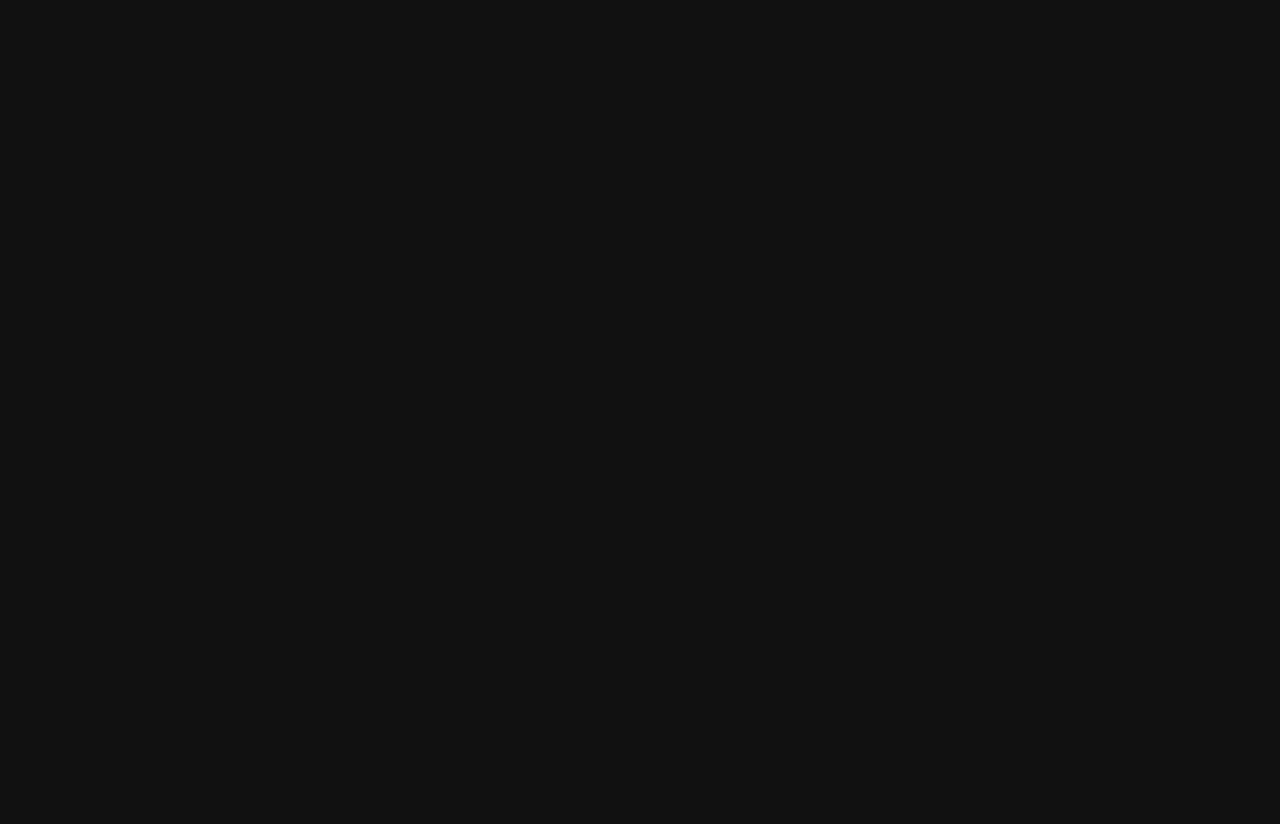
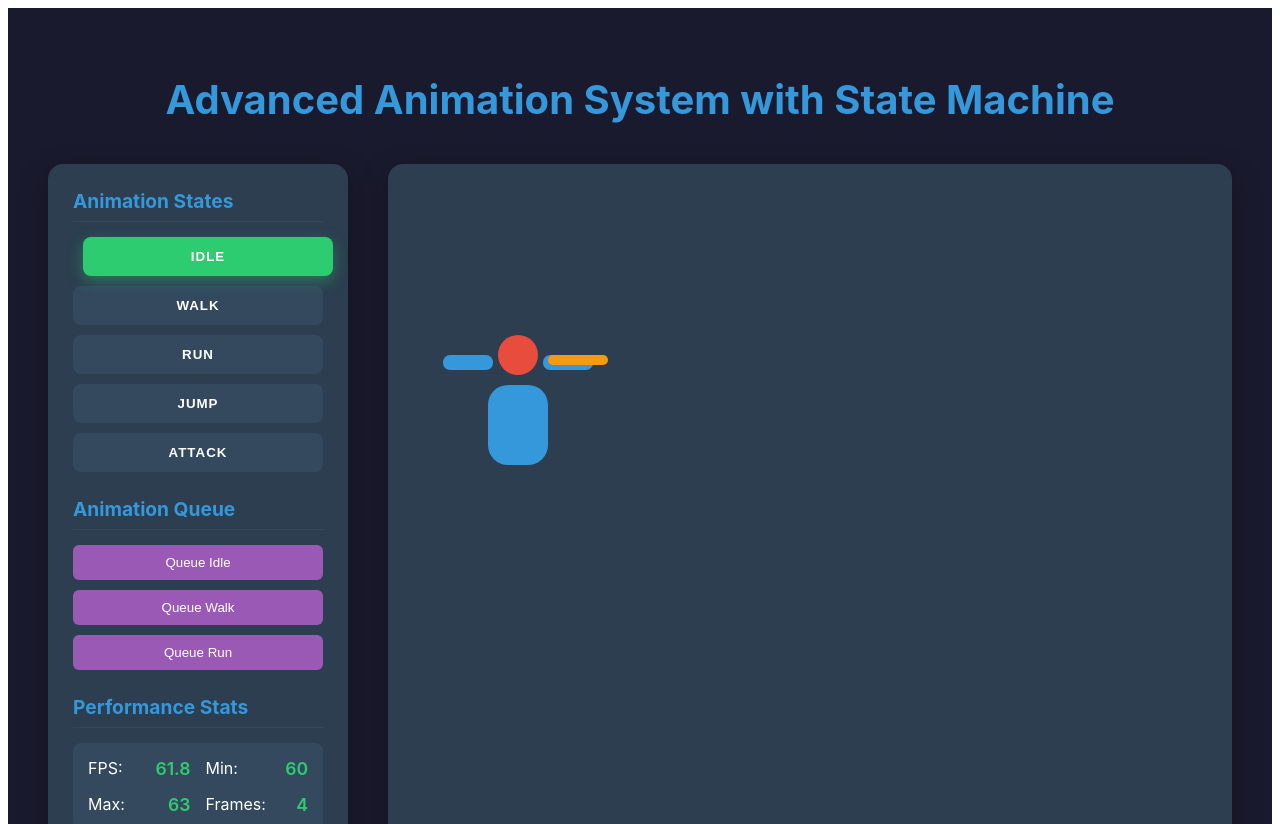
Before and after one commit to deepankar-sah/GSAP-WITH-REACT, a React (Vite) app: page / in a window 1280 px wide. Shown: the top 824 px of the page. Before the commit the page ends 800 px from the top, so only its background shows below. Built offline with nearby package versions, Linux system fonts and the light colour scheme.

Commit message:
New Some Changes

```diff
--- a/src/App.jsx
+++ b/src/App.jsx
@@ -6,6 +6,18 @@ import InteractiveButton from "./projects/InteractiveButtons";
 import PageLoadAnimation from "./projects/PageLoadAnimations";
 import LoadingSpin from "./projects/LoadingSpin";
 import NotificationSystem from "./projects/NotificationSystem";
+import BasicScrollAnimation from "./components/BasicScrollAnimations";
+import ScrollTimelineAnimation from "./components/ScrollTimelineAnimations";
+import AdvancedTimeline from "./components/AdvancedTimeline";
+import DragAndDropPhysics from "./components/DragAndDropAnimations";
+import SVGMorphingAnimation from "./components/SVGMorphingAnimations";
+import BasicSplitText from "./components/BasicSplitText";
+import InteractiveSplitText from "./components/InteractiveSplitText";
+import ScrollSplitText from "./components/ScrollSplitText";
+import ECommerceProductPage from "./projects/ECommerceProductPage";
+import ModernPortfolio from "./projects/ModernPortFolio";
+import InteractiveDashboard from "./projects/InteractiveDashboard";
+import AdvancedAnimationSystem from "./components/AdvancedCustomAnimations";
 
 gsap.registerPlugin(useGSAP);
 
@@ -17,7 +29,19 @@ const App = () => {
       {/* <InteractiveButton /> */}
       {/* <PageLoadAnimation /> */}
       {/* <LoadingSpin /> */}
-      <NotificationSystem />
+      {/* <NotificationSystem /> */}
+      {/* <BasicScrollAnimation /> */}
+      {/* <ScrollTimelineAnimation /> */}
+      {/* <AdvancedTimeline /> */}
+      {/* <DragAndDropPhysics /> */}
+      {/* <SVGMorphingAnimation /> */}
+      {/* <BasicSplitText /> */}
+      {/* <InteractiveSplitText /> */}
+      {/* <ScrollSplitText /> */}
+      {/* <ECommerceProductPage /> */}
+      {/* <ModernPortfolio /> */}
+      {/* <InteractiveDashboard /> */}
+      <AdvancedAnimationSystem />
     </main>
   );
 };
--- a/src/index.css
+++ b/src/index.css
@@ -3,7 +3,7 @@
   padding: 0%;
 } */
 
-body {
+/* body {
   background-color: #111;
   color: white;
-}
+} */
```
